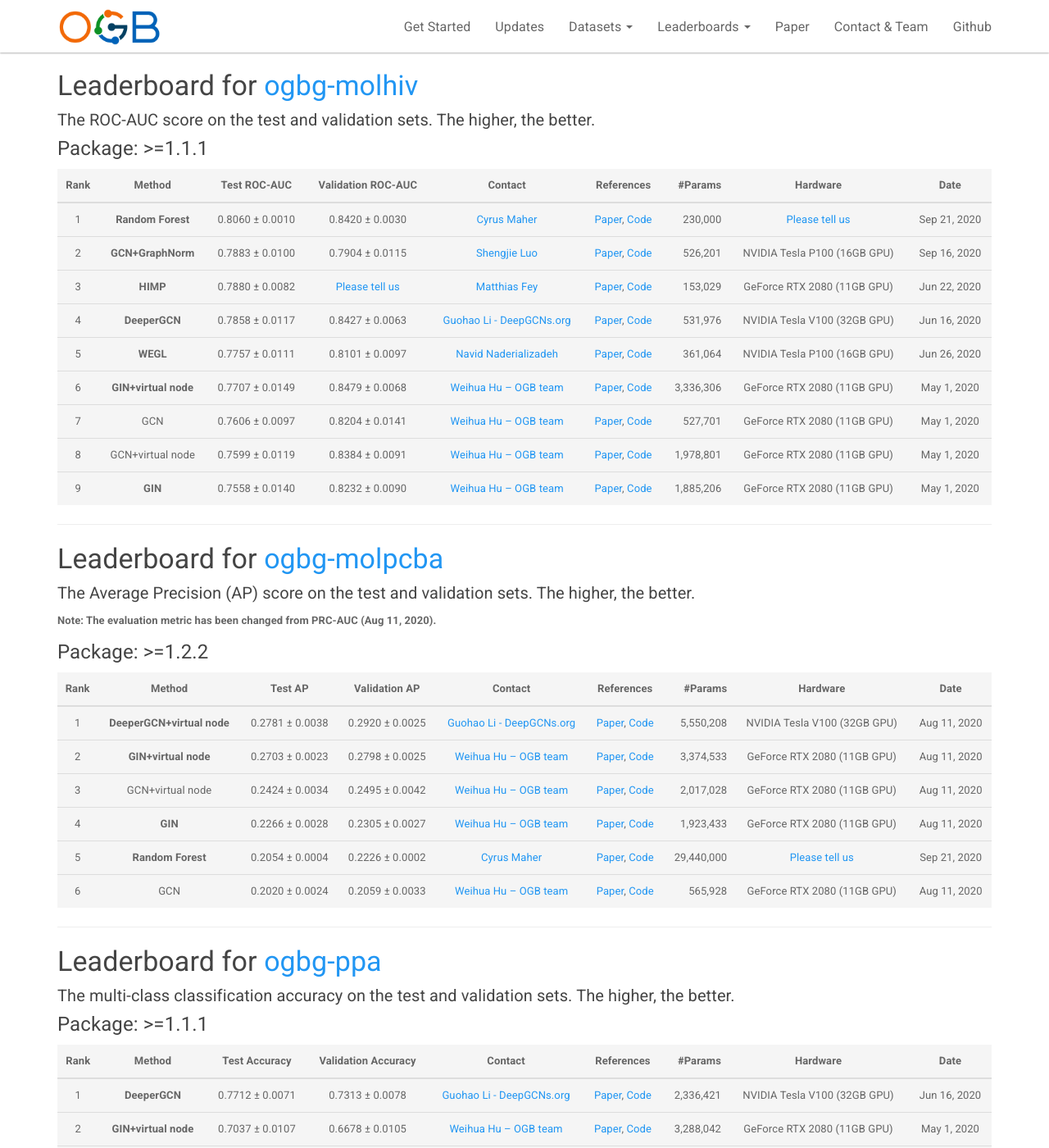
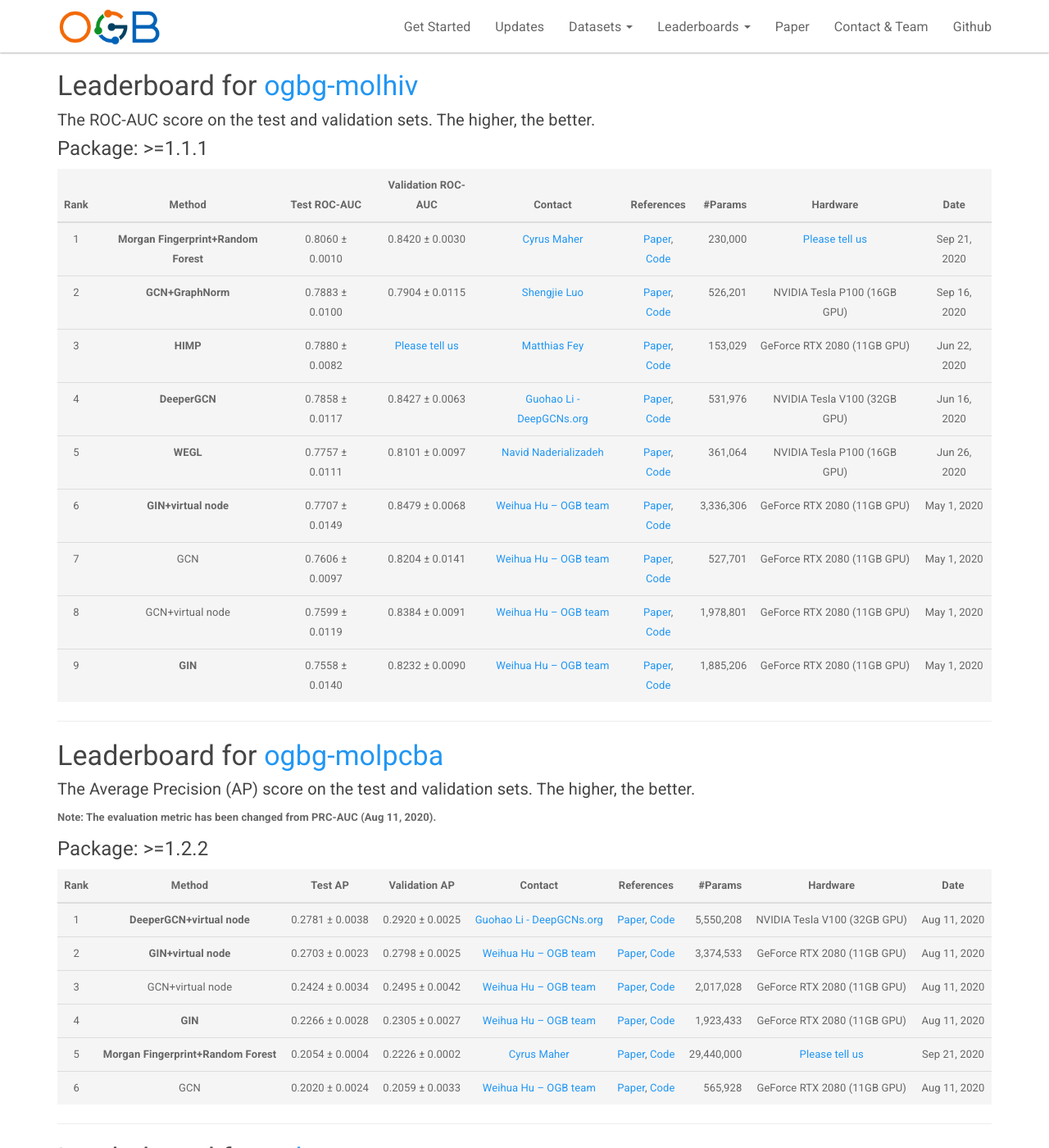
Before and after one commit to snap-stanford/ogb-web, a Jekyll site: the page built from _docs/leaderboard/leader_graphprop.md, in a window 1280 px wide and 1400 px high, scrolled down 345 px. Shown: the whole window at 82% size. Built offline with Jekyll 4.4.1, drawn with Linux system fonts in a browser that asks for light colours.

Commit message:
updateleaderboard

```diff
--- a/_docs/leaderboard/leader_graphprop.md
+++ b/_docs/leaderboard/leader_graphprop.md
@@ -23,7 +23,7 @@ The **bold** method name indicates that the implementation is **official** (by t
 
 | Rank  | Method | Test ROC-AUC | Validation ROC-AUC | Contact | References | #Params | Hardware | Date
 |:----:|:-----:|:------:|:-----:|:-----:|:-----:|-----:|:-----:|:-----:|
-|  1  |  **Random Forest**  | 0.8060 ± 0.0010   | 0.8420 ± 0.0030 |[Cyrus Maher](mailto:cmaher@vir.bio) | [Paper](https://pubs.acs.org/doi/10.1021/ci100050t), [Code](https://github.com/cyrusmaher/ogb-molecule-comp) | 230,000 | [Please tell us](mailto:ogb@cs.stanford.edu) | Sep 21, 2020 |
+|  1  |  **Morgan Fingerprint+Random Forest**  | 0.8060 ± 0.0010   | 0.8420 ± 0.0030 |[Cyrus Maher](mailto:cmaher@vir.bio) | [Paper](https://pubs.acs.org/doi/10.1021/ci100050t), [Code](https://github.com/cyrusmaher/ogb-molecule-comp) | 230,000 | [Please tell us](mailto:ogb@cs.stanford.edu) | Sep 21, 2020 |
 |  2  |  **GCN+GraphNorm**  | 0.7883 ± 0.0100   | 0.7904 ± 0.0115 |[Shengjie Luo](mailto:shengjie.luo@outlook.com) | [Paper](https://arxiv.org/abs/2009.03294), [Code](https://github.com/lsj2408/GraphNorm) | 526,201 | NVIDIA Tesla P100 (16GB GPU) | Sep 16, 2020 |
 |  3  |  **HIMP**  | 0.7880 ± 0.0082   | [Please tell us](mailto:ogb@cs.stanford.edu) |[Matthias Fey](mailto:matthias.fey@tu-dortmund.de) | [Paper](https://arxiv.org/abs/2006.12179), [Code](https://github.com/rusty1s/himp-gnn) | 153,029 | GeForce RTX 2080 (11GB GPU) | Jun 22, 2020 |
 |  4  |  **DeeperGCN**  | 0.7858 ± 0.0117   | 0.8427 ± 0.0063 |[Guohao Li - DeepGCNs.org](mailto:guohao.li@kaust.edu.sa) | [Paper](https://arxiv.org/abs/2006.07739), [Code](https://github.com/lightaime/deep_gcns_torch/tree/master/examples/ogb) | 531,976 | NVIDIA Tesla V100 (32GB GPU) | Jun 16, 2020 |
@@ -50,7 +50,7 @@ The **bold** method name indicates that the implementation is **official** (by t
 |  2  |  **GIN+virtual node**  | 0.2703 ± 0.0023   | 0.2798 ± 0.0025 |[Weihua Hu -- OGB team](mailto:weihuahu@cs.stanford.edu) | [Paper](https://arxiv.org/abs/1810.00826), [Code](https://github.com/snap-stanford/ogb/tree/master/examples/graphproppred/mol) | 3,374,533 | GeForce RTX 2080 (11GB GPU) | Aug 11, 2020 |
 |  3  |  GCN+virtual node  | 0.2424 ± 0.0034   | 0.2495 ± 0.0042 | [Weihua Hu -- OGB team](mailto:weihuahu@cs.stanford.edu) | [Paper](https://arxiv.org/abs/1609.02907), [Code](https://github.com/snap-stanford/ogb/tree/master/examples/graphproppred/mol) | 2,017,028 | GeForce RTX 2080 (11GB GPU) | Aug 11, 2020 |
 |  4  |  **GIN**  | 0.2266 ± 0.0028   | 0.2305 ± 0.0027 |[Weihua Hu -- OGB team](mailto:weihuahu@cs.stanford.edu) | [Paper](https://arxiv.org/abs/1810.00826), [Code](https://github.com/snap-stanford/ogb/tree/master/examples/graphproppred/mol) | 1,923,433 | GeForce RTX 2080 (11GB GPU) | Aug 11, 2020 |
-|  5  |  **Random Forest**  | 0.2054 ± 0.0004   | 0.2226 ± 0.0002 |[Cyrus Maher](mailto:cmaher@vir.bio) | [Paper](https://pubs.acs.org/doi/10.1021/ci100050t), [Code](https://github.com/cyrusmaher/ogb-molecule-comp) | 29,440,000 | [Please tell us](mailto:ogb@cs.stanford.edu) | Sep 21, 2020 |
+|  5  |  **Morgan Fingerprint+Random Forest**  | 0.2054 ± 0.0004   | 0.2226 ± 0.0002 |[Cyrus Maher](mailto:cmaher@vir.bio) | [Paper](https://pubs.acs.org/doi/10.1021/ci100050t), [Code](https://github.com/cyrusmaher/ogb-molecule-comp) | 29,440,000 | [Please tell us](mailto:ogb@cs.stanford.edu) | Sep 21, 2020 |
 |  6  |  GCN  | 0.2020 ± 0.0024   | 0.2059 ± 0.0033 | [Weihua Hu -- OGB team](mailto:weihuahu@cs.stanford.edu) | [Paper](https://arxiv.org/abs/1609.02907), [Code](https://github.com/snap-stanford/ogb/tree/master/examples/graphproppred/mol) | 565,928 | GeForce RTX 2080 (11GB GPU) | Aug 11, 2020 |
 
 
```
